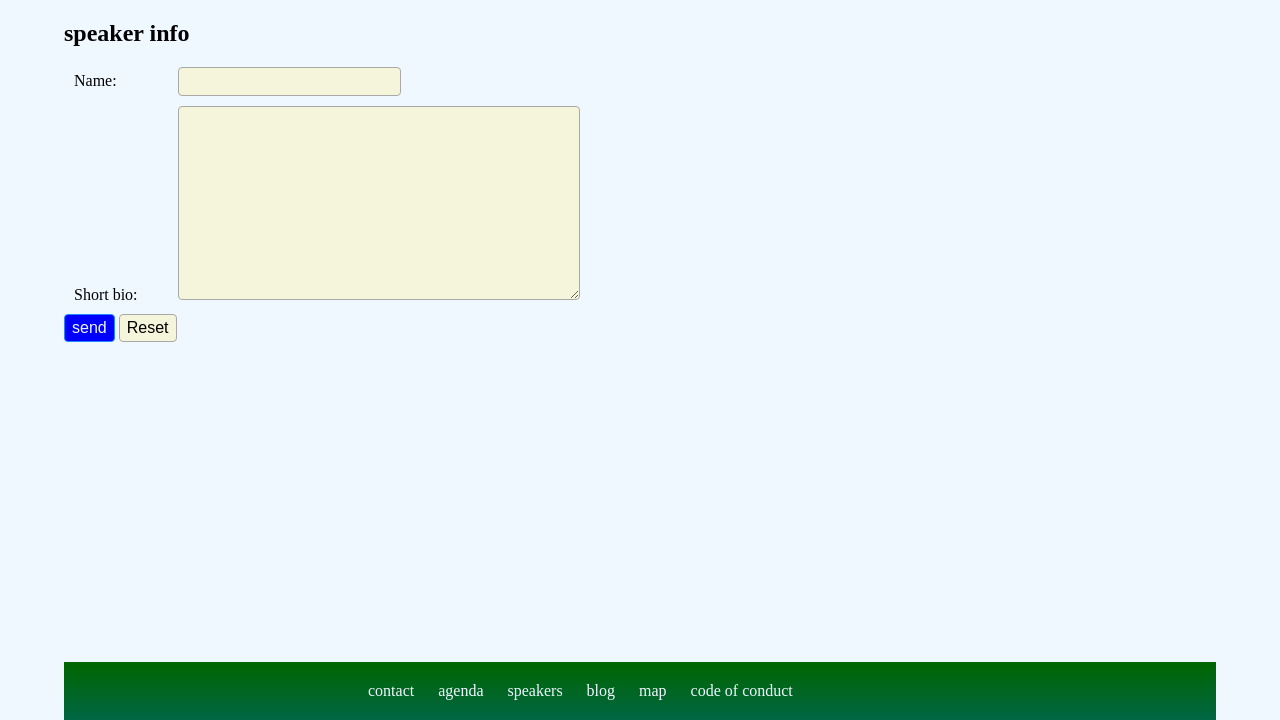
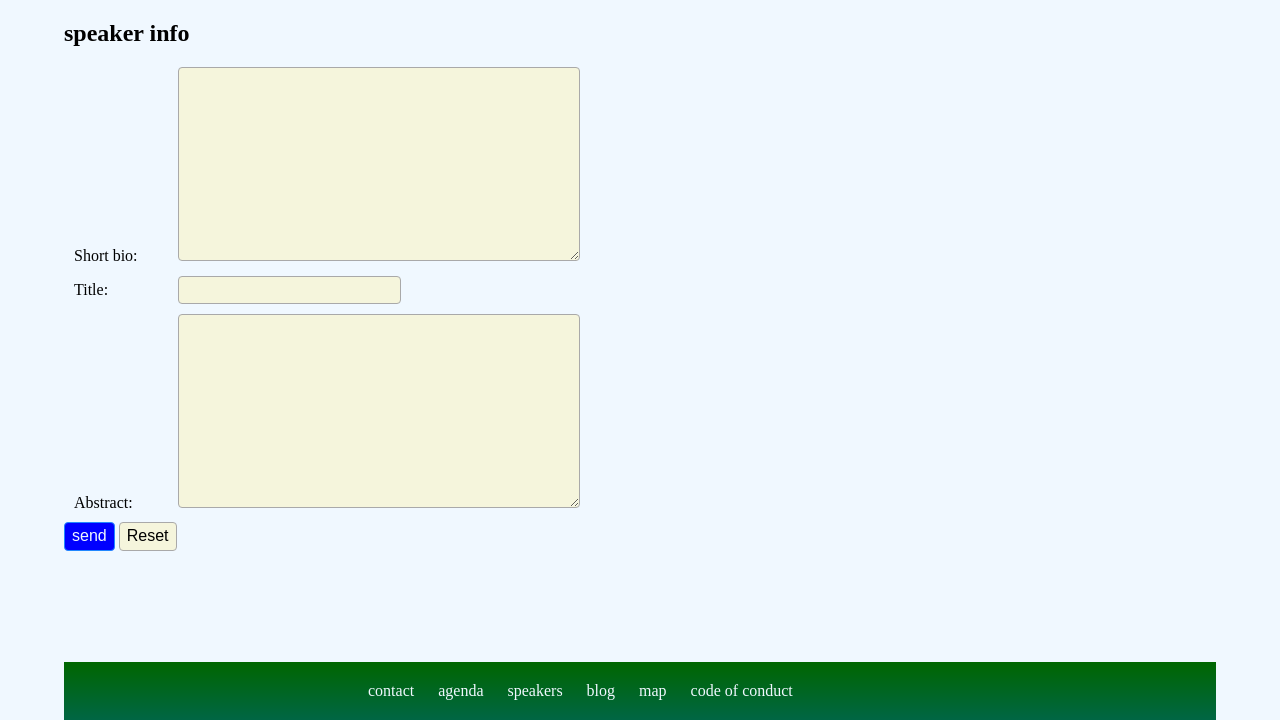
Before and after one commit to moshe742/confsite, a Django app: template home/templates/home/home.html in a window 1280 px wide. Shown: the part 100-820 px from the top of the page. Run offline with Django 3.2, Linux system fonts and the light colour scheme; tables that the repository leaves empty hold one stand-in row (values such as "Sample post"); the template is opened without the code that fills it: values that come from a table or form of the project are taken from there, most other values are stand-ins (such as "Sample title", 1, 10 or a date in 2020).

Commit message:
make cfp form work

```diff
--- a/agenda/models.py
+++ b/agenda/models.py
@@ -1,5 +1,6 @@
 from django.db import models
 from django.utils.translation import gettext as _
+from django.contrib.auth.models import User
 
 from common.models import Base
 
@@ -45,14 +46,14 @@ class ContactInfoType(Base):
 
 
 class Speaker(Base):
-    name = models.CharField(_('name'), max_length=200)
+    user = models.OneToOneField(User, on_delete=models.CASCADE)
     is_keynote = models.BooleanField(_('is keynote'), default=False)
     sessions = models.ManyToManyField(Presentation, related_name='speakers')
     bio = models.TextField(_('short bio'))
     picture = models.ImageField(_('picture'), null=True)
 
     def __str__(self):
-        return self.name
+        return f'{self.user.first_name} {self.user.last_name}'
 
     class Meta:
         verbose_name = 'Speaker'
--- a/common/static/common/css/common.css
+++ b/common/static/common/css/common.css
@@ -565,7 +565,7 @@ label {
     width: 100px;
 }
 
-input, textarea {
+input, textarea, select {
     background: beige;
     border: darkgrey 1px solid;
     border-radius: 4px;
--- a/home/forms.py
+++ b/home/forms.py
@@ -1,4 +1,4 @@
-from django.forms import ModelForm
+from django.forms import ModelForm, HiddenInput
 from agenda.models import Speaker, Presentation, ContactInfo
 
 
@@ -11,10 +11,16 @@ class PresentationForm(ModelForm):
 class SpeakerForm(ModelForm):
     class Meta:
         model = Speaker
-        fields = ('name', 'bio')
+        fields = ('user', 'bio')
+        widgets = {
+            'user': HiddenInput()
+        }
 
 
 class ContactInfoForm(ModelForm):
     class Meta:
         model = ContactInfo
-        fields = ('info_type', 'info')
+        fields = ('info_type', 'info', 'speaker')
+        widgets = {
+            'speaker': HiddenInput()
+        }
--- a/home/templates/home/home.html
+++ b/home/templates/home/home.html
@@ -1,14 +1,20 @@
 {% extends 'common/base.html' %}
 {% block content %}
     <h2>speaker info</h2>
-    <form action="home.html" method="post">
-        <div class="row">
-            {{ speaker_form.name.label_tag }}
-            {{ speaker_form.name }}
-        </div>
+    <form action="{% url 'home' %}" method="post">{% csrf_token %}
+        {{ contact_info_form.speaker }}
+        {{ speaker_form.user }}
         <div class="row">
             {{ speaker_form.bio.label_tag }}
             {{ speaker_form.bio }}
+        </div>
+        <div class="row">
+            {{ presentation_form.title.label_tag }}
+            {{ presentation_form.title }}
+        </div>
+        <div class="row">
+            {{ presentation_form.abstract.label_tag }}
+            {{ presentation_form.abstract }}
         </div>
         <button>send</button>
         <input type="reset" class="clear">
```
Also changed, not shown: agenda/admin.py (+5 -2 lines), home/views.py (+33 -4 lines), agenda/migrations/0001_initial.py, agenda/migrations/0002_auto_20181117_1709.py (deleted), blog/migrations/0001_initial.py, sponsors/migrations/0001_initial.py.
